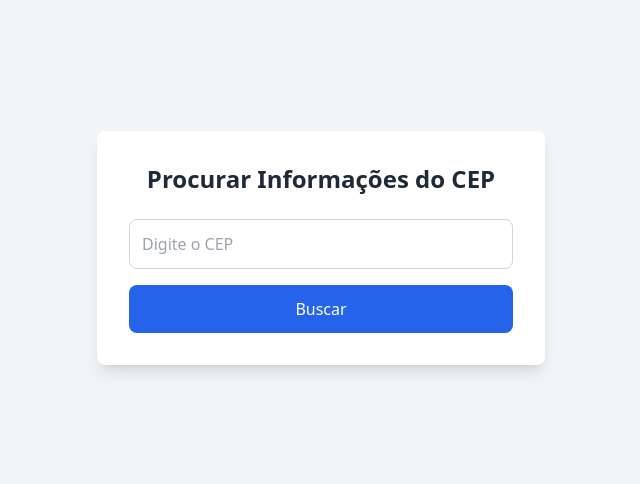
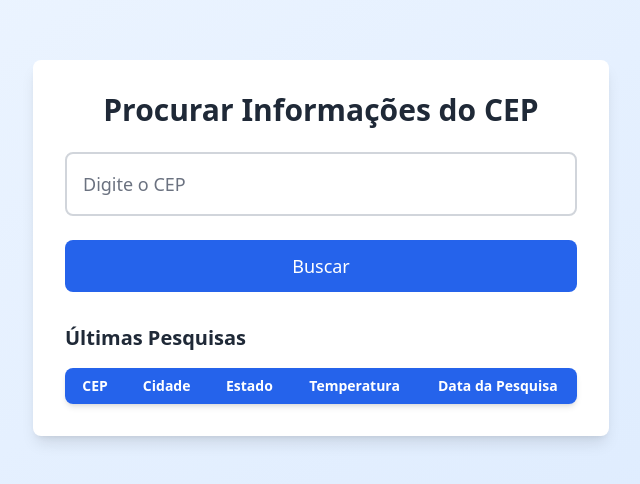
Before and after one commit to felipeegs/Desafio, a Next.js app: page / in a window 1280 px wide. Shown: the part 152-636 px from the top of the page, without its empty margins (319-959 px from the left). Built offline with nearby package versions, Linux system fonts and the light colour scheme.

Commit message:
third commit

```diff
--- a/package.json
+++ b/package.json
@@ -10,6 +10,7 @@
   },
   "dependencies": {
     "axios": "^1.7.8",
+    "js-cookie": "^3.0.5",
     "next": "15.0.3",
     "react": "19.0.0-rc-66855b96-20241106",
     "react-dom": "19.0.0-rc-66855b96-20241106"
--- a/src/pages/index.js
+++ b/src/pages/index.js
@@ -1,9 +1,47 @@
-import { useState } from "react";
+import { useState, useEffect } from "react";
+
+const getCookie = (name) => {
+  const value = `; ${document.cookie}`;
+  const parts = value.split(`; ${name}=`);
+  return parts.length === 2 ? parts.pop().split(";").shift() : null;
+};
+
+const setCookie = (name, value, days = 7) => {
+  const date = new Date();
+  date.setTime(date.getTime() + days * 24 * 60 * 60 * 1000);
+  document.cookie = `${name}=${JSON.stringify(value)}; expires=${date.toUTCString()}; path=/`;
+};
+
+const deleteCookie = (name) => {
+  document.cookie = `${name}=; expires=Thu, 01 Jan 1970 00:00:00 UTC; path=/`;
+};
+
+const updateSearchHistory = (newSearch) => {
+  let searchHistory = JSON.parse(getCookie("searchHistory") || "[]");
+
+  const existingIndex = searchHistory.findIndex(entry => entry.cep === newSearch.cep);
+
+  if (existingIndex !== -1) {
+    searchHistory[existingIndex] = newSearch;
+  } else {
+    if (searchHistory.length >= 10) searchHistory.pop();
+    searchHistory.unshift(newSearch);
+  }
+
+  setCookie("searchHistory", searchHistory);
+};
 
 export default function Home() {
   const [cep, setCep] = useState("");
   const [address, setAddress] = useState(null);
   const [error, setError] = useState(null);
+  const [searchHistory, setSearchHistory] = useState([]);
+
+  useEffect(() => {
+    deleteCookie("searchHistory");
+    const history = JSON.parse(getCookie("searchHistory") || "[]");
+    setSearchHistory(history);
+  }, []);
 
   const handleSearch = async () => {
     setError(null);
@@ -16,66 +54,78 @@ export default function Home() {
 
     try {
       const response = await fetch(`/api/get-weather?cep=${cep}`);
-      if (!response.ok) {
-        const { error } = await response.json();
-        throw new Error(error || "Erro desconhecido.");
-      }
+      if (!response.ok) throw new Error("Erro desconhecido.");
 
       const data = await response.json();
       setAddress(data);
+      updateSearchHistory(data);
+      setSearchHistory(prev => {
+        const updatedHistory = prev.filter(entry => entry.cep !== data.cep);
+        return [data, ...updatedHistory.slice(0, 9)];
+      });
     } catch (err) {
       setError(err.message);
     }
   };
 
   return (
-    <div className="min-h-screen bg-gray-100 flex items-center justify-center px-4">
-      <div className="bg-white shadow-lg rounded-lg p-6 sm:p-8 max-w-full sm:max-w-md w-full">
-        <h1 className="text-xl sm:text-2xl font-semibold text-gray-800 mb-4 sm:mb-6 text-center">
-          Procurar Informações do CEP
-        </h1>
-        <div className="flex flex-col gap-4">
+    <div className="min-h-screen bg-gradient-to-br from-blue-50 to-blue-100 flex items-center justify-center px-6 py-8">
+      <div className="bg-white shadow-lg rounded-lg p-8 max-w-xl w-full">
+        <h1 className="text-2xl sm:text-3xl font-semibold text-gray-800 mb-6 text-center">Procurar Informações do CEP</h1>
+
+        <div className="flex flex-col gap-6">
           <input
             type="text"
             value={cep}
-            onChange={(e) => {
-              const formattedCep = e.target.value.replace(/\D/g, "");
-              setCep(formattedCep.slice(0, 8));
-            }}
+            onChange={(e) => setCep(e.target.value.replace(/\D/g, "").slice(0, 8))}
             placeholder="Digite o CEP"
-            className="w-full p-3 border border-gray-300 rounded-lg focus:outline-none focus:ring-2 focus:ring-blue-500 text-sm sm:text-base"
+            className="w-full p-4 border-2 border-gray-300 rounded-lg focus:outline-none focus:ring-2 focus:ring-blue-500 text-base sm:text-lg placeholder-gray-500"
           />
           <button
             onClick={handleSearch}
-            className="w-full bg-blue-600 text-white py-2 sm:py-3 rounded-lg font-medium text-sm sm:text-base hover:bg-blue-700 transition-colors"
+            className="w-full bg-blue-600 text-white py-3 rounded-lg font-medium text-lg hover:bg-blue-700 transition-colors"
           >
             Buscar
           </button>
         </div>
-        {error && (
-          <p className="mt-4 text-center text-red-500 font-medium text-sm sm:text-base">
-            {error}
-          </p>
-        )}
+
+        {error && <p className="mt-4 text-center text-red-600 font-medium text-sm">{error}</p>}
+
         {address && (
-          <div className="mt-6 bg-gray-50 p-4 rounded-lg border border-gray-200 text-sm sm:text-base">
-            <p className="text-gray-700">
-              <strong>CEP: </strong> {address.cep}
-            </p>
-            <p className="text-gray-700">
-              <strong>Cidade: </strong> {address.location || "Não foi localizado"}
-            </p>
-            <p className="text-gray-700">
-              <strong>Estado: </strong> {address.localState || "Não foi localizado"}
-            </p>
-            <p className="text-gray-700">
-              <strong>Temperatura: </strong> {Math.round(address.temp) || "Não foi localizado"}°C
-            </p>
-            <p className="text-gray-700">
-              <strong>Hora da pesquisa: </strong> {address.brFormat || "Não foi localizado"}
-            </p>
+          <div className="mt-8 bg-gray-50 p-6 rounded-lg border border-gray-300 text-base sm:text-lg">
+            <p className="text-gray-700 mb-2"><strong>CEP:</strong> {address.cep}</p>
+            <p className="text-gray-700 mb-2"><strong>Cidade:</strong> {address.location || "Não foi localizado"}</p>
+            <p className="text-gray-700 mb-2"><strong>Estado:</strong> {address.localState || "Não foi localizado"}</p>
+            <p className="text-gray-700 mb-2"><strong>Temperatura:</strong> {Math.round(address.temp) || "Não foi localizado"}°C</p>
+            <p className="text-gray-700"><strong>Data da pesquisa:</strong> {address.brFormat || "Não foi localizado"}</p>
           </div>
         )}
+
+        <div className="mt-8">
+          <h2 className="text-xl font-semibold text-gray-800 mb-4">Últimas Pesquisas</h2>
+          <table className="min-w-full bg-white shadow-md rounded-lg overflow-hidden">
+            <thead className="bg-blue-600 text-white">
+              <tr>
+                <th className="px-4 py-2 text-sm font-semibold">CEP</th>
+                <th className="px-4 py-2 text-sm font-semibold">Cidade</th>
+                <th className="px-4 py-2 text-sm font-semibold">Estado</th>
+                <th className="px-4 py-2 text-sm font-semibold">Temperatura</th>
+                <th className="px-4 py-2 text-sm font-semibold">Data da Pesquisa</th>
+              </tr>
+            </thead>
+            <tbody className="text-sm text-gray-700">
+              {searchHistory.map((entry, index) => (
+                <tr key={index} className="border-b hover:bg-gray-50">
+                  <td className="px-4 py-3">{entry.cep}</td>
+                  <td className="px-4 py-3">{entry.location}</td>
+                  <td className="px-4 py-3">{entry.localState}</td>
+                  <td className="px-4 py-3">{Math.round(entry.temp)}°C</td>
+                  <td className="px-4 py-3">{entry.brFormat}</td>
+                </tr>
+              ))}
+            </tbody>
+          </table>
+        </div>
       </div>
     </div>
   );
```
Also changed, not shown: 1 other file (tests, documents, lock files or other folders).
